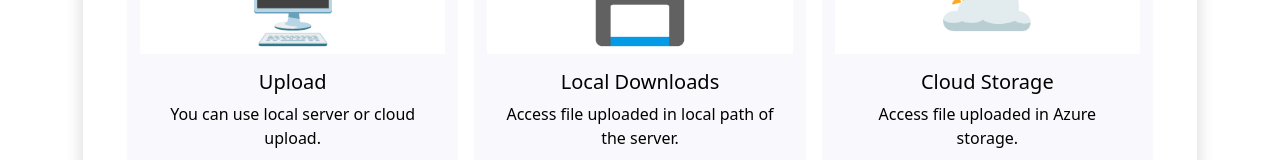
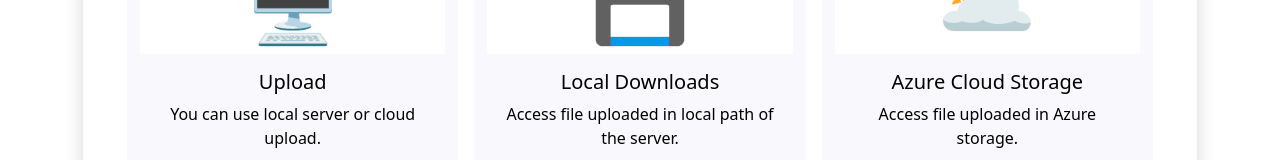
Before and after one commit to PreetRanjan/ShareAppV4, a plain HTML site: page index.html in a window 1280 px wide. Shown: the part 754-914 px from the top of the page. Drawn offline with Linux system fonts and the light colour scheme; a script that the page names is missing; files whose address does not match are found by name.

Commit message:
Uupdate Index.html

```diff
--- a/index.html
+++ b/index.html
@@ -105,7 +105,7 @@
                                     <h1 class="display-1">🌥</h1>
                                 </div>
                                 <div class="card-body bg-light">
-                                    <h5 class="card-title">Cloud Storage</h5>
+                                    <h5 class="card-title">Azure Cloud Storage</h5>
                                     <p class="card-text">Access file uploaded in Azure storage.</p>
                                 </div>
 
```
